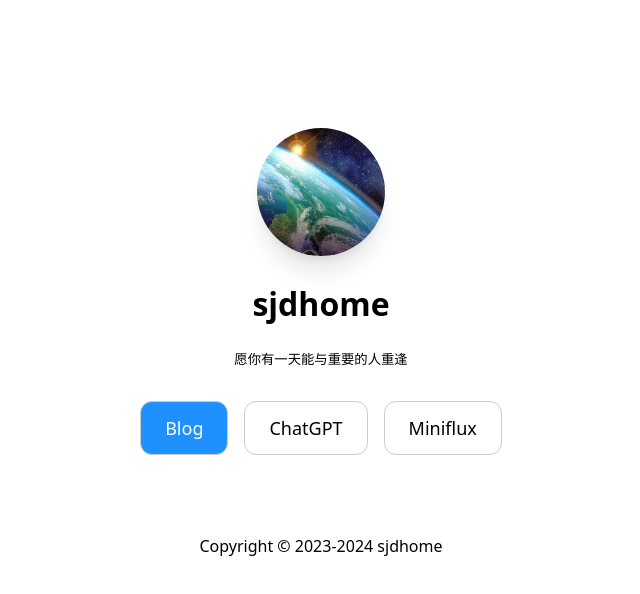
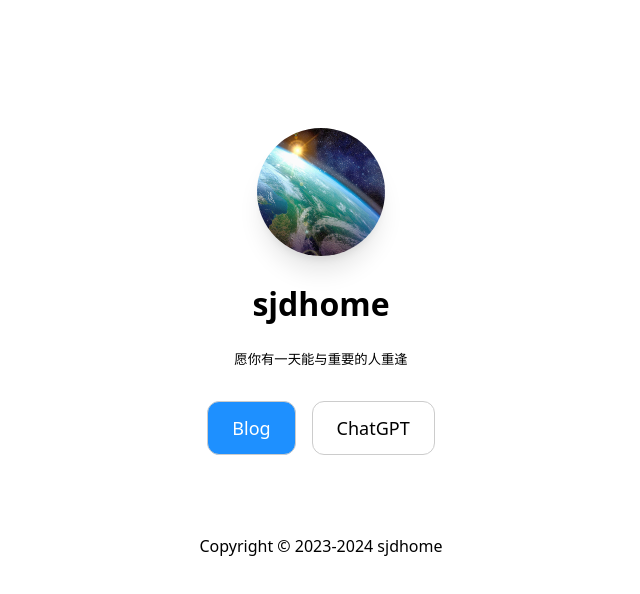
Before and after one commit to sjdhome/kurisu, a Next.js app: page / in a window 1280 px wide. Shown: the top 594 px of the page, without its empty margins (319-959 px from the left). Built offline with nearby package versions, Linux system fonts and the light colour scheme.

Commit message:
Remove Miniflux

```diff
--- a/app/page.tsx
+++ b/app/page.tsx
@@ -20,12 +20,6 @@ export default function Page() {
           >
             ChatGPT
           </LinkButton>
-          <LinkButton
-            href="https://rss.sjdhome.com"
-            className="dark:bg-skk-dark text-inherit"
-          >
-            Miniflux
-          </LinkButton>
         </div>
       </main>
       <footer className="text-center mt-20">
```
